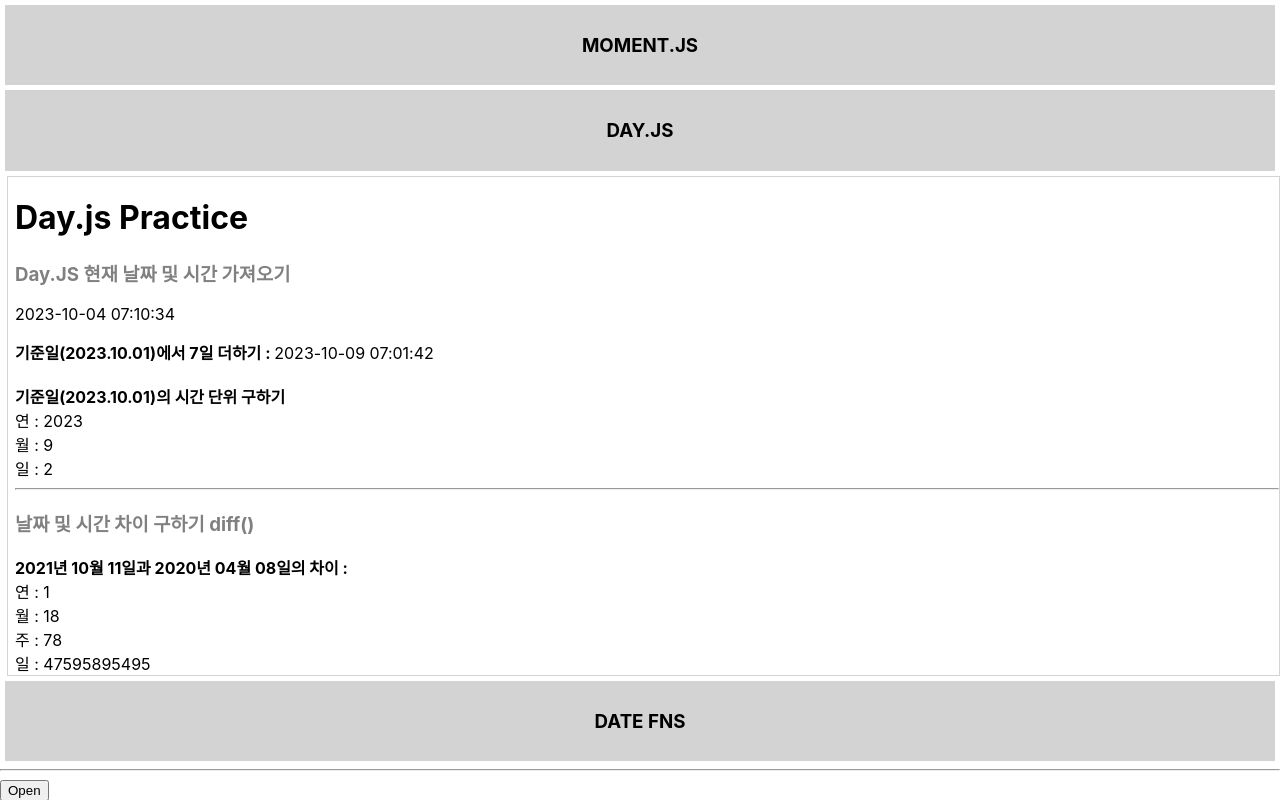
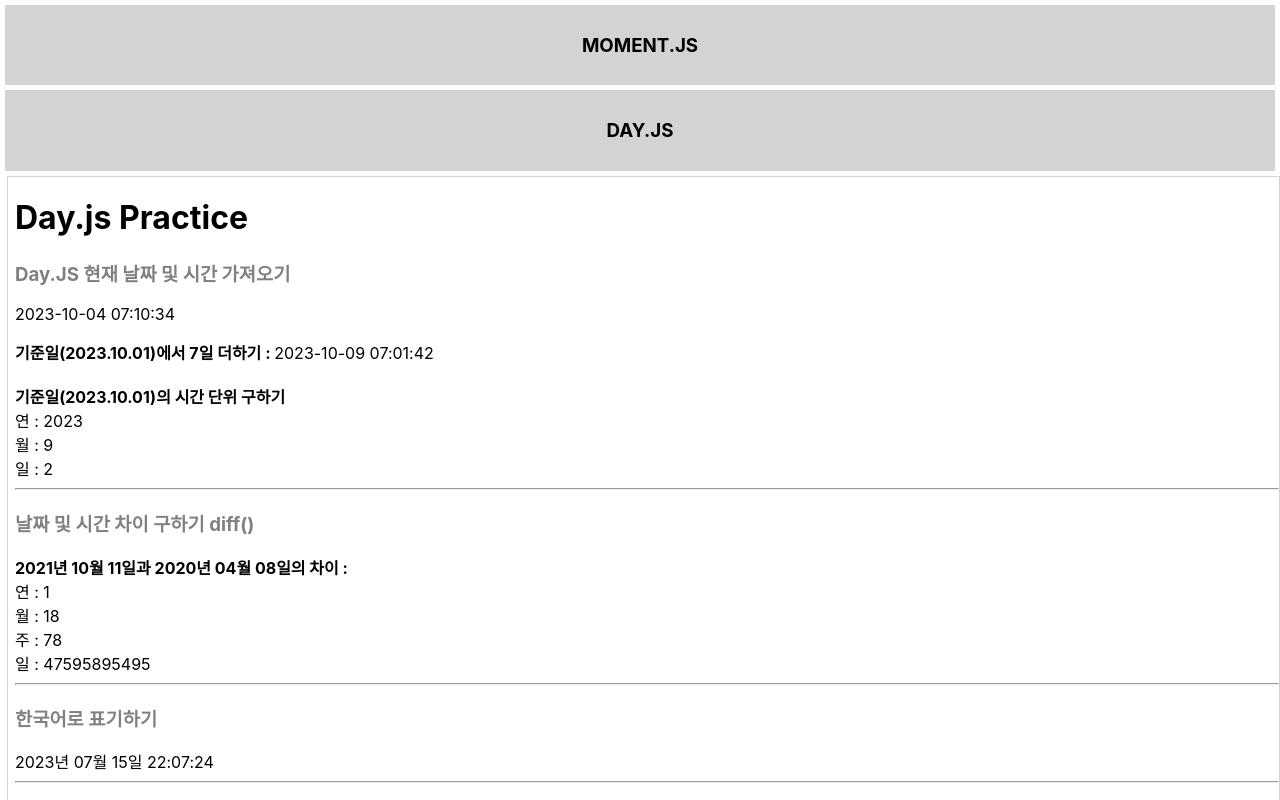
Before and after one commit to kimdaewhi/ReactDateLibrary, a React (Create React App) app in the folder date2/: page / in a window 1280 px wide. Both pictures are taken after a click on the element "DAY.JS". Shown: the top 800 px of the page. Built offline with nearby package versions, Linux system fonts and the light colour scheme.

Commit message:
dayjs 실습

```diff
--- a/date2/src/components/dayJs/DayJSPractice.jsx
+++ b/date2/src/components/dayJs/DayJSPractice.jsx
@@ -1,9 +1,17 @@
-import React, { useState, useEffect } from 'react'
+import React, { useState, useEffect, useRef } from 'react'
 import dayjs from 'dayjs'
+import 'dayjs/locale/ko';
 
 export default function DayJSPractice() {
 	const [currTime, setCurrTime] = useState(dayjs());
 	const fixedDate = dayjs("2023-10-02 07:01:42");
+
+	const date1 = dayjs("2021-10-11 10:30:25.495", "YYYY-MM-DD HH:mm:ss.SSS");
+	const date2 = dayjs("2020-04-08 13:25:30.000", "YYYY-MM-DD HH:mm:ss.SSS");
+
+	const korTime = dayjs("2023-07-15 22:07:24");
+
+	const birthdayRef = useRef(null);
 
 	useEffect(() => {
 		const timerID = setInterval(() => {
@@ -16,8 +24,13 @@
 	}, []);
 
 
-	const date1 = dayjs("2021-10-11 10:30:25.495", "YYYY-MM-DD HH:mm:ss.SSS");
-	const date2 = dayjs("2020-04-08 13:25:30.000", "YYYY-MM-DD HH:mm:ss.SSS");
+	const handleBirthdayChange = (event) => {
+        console.log("선택한 날짜 : " + event.target.value + ", " + "요일 : " + dayjs(event.target.value, "YYYY-MM-DD").format("dddd"));
+
+        setDay(dayjs(event.target.value, "YYYY-MM-DD").format("dddd"));
+    };
+	const [day, setDay] = useState("");
+
 
 	return (
 		<div style={{marginLeft: "7px", border: "solid 0.5px lightgray", paddingLeft: "7px"}}>
@@ -46,6 +59,22 @@
 				주{` : `}{date1.diff(date2, "week")}<br/>
 				일{` : `}{date1.diff(date2, "date")}<br/>
 			</div>
+
+			<hr/>
+
+			<div>
+				<h3 style={{color: "gray"}}>한국어로 표기하기</h3>
+				{korTime.format("YYYY년 MM월 DD일 HH:mm:ss")}
+			</div>
+
+			<hr/>
+				<h3 style={{color: "gray"}}>내 생일 날짜 구하기</h3>
+				<input type="date" ref={birthdayRef} onChange={handleBirthdayChange}/>
+				<br/>
+                <b>요일 {` : `}</b>{day}
+			<div>
+
+			</div>
 		</div>
 	)
 }
```
